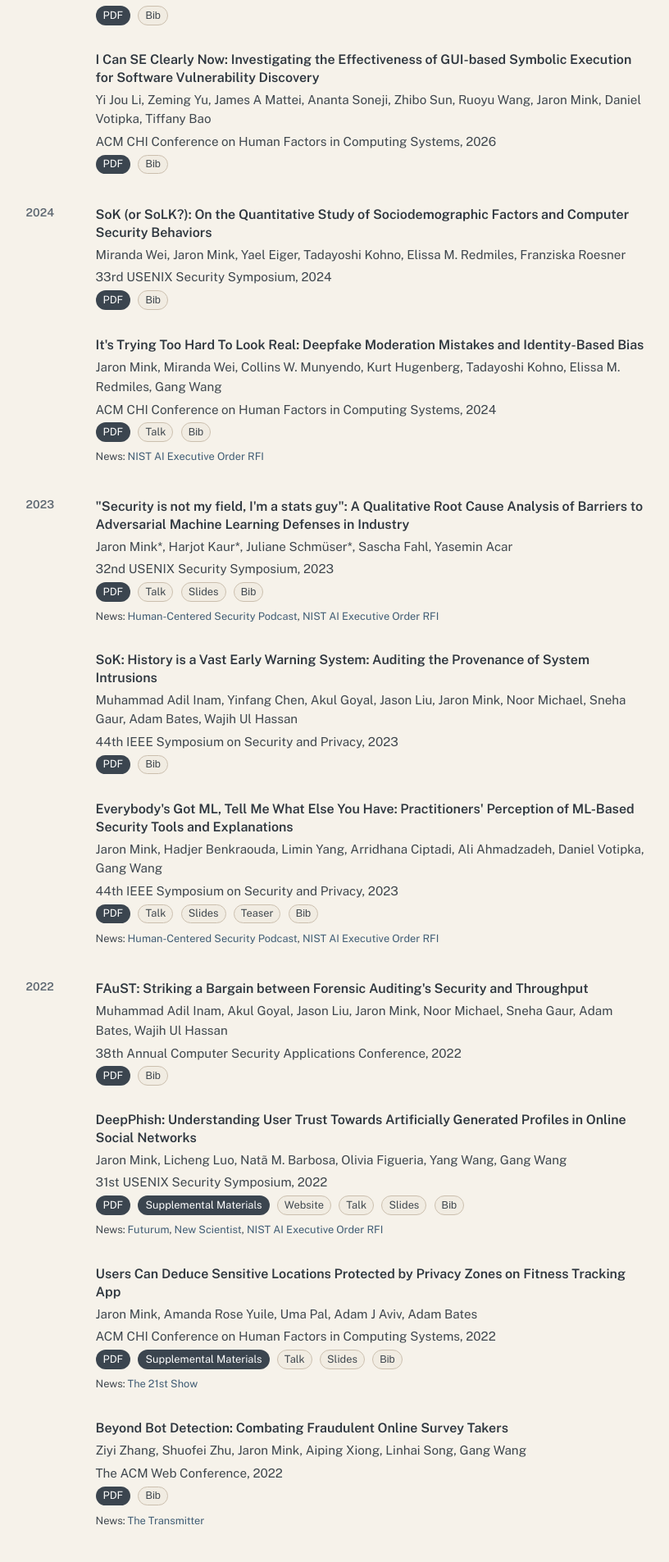
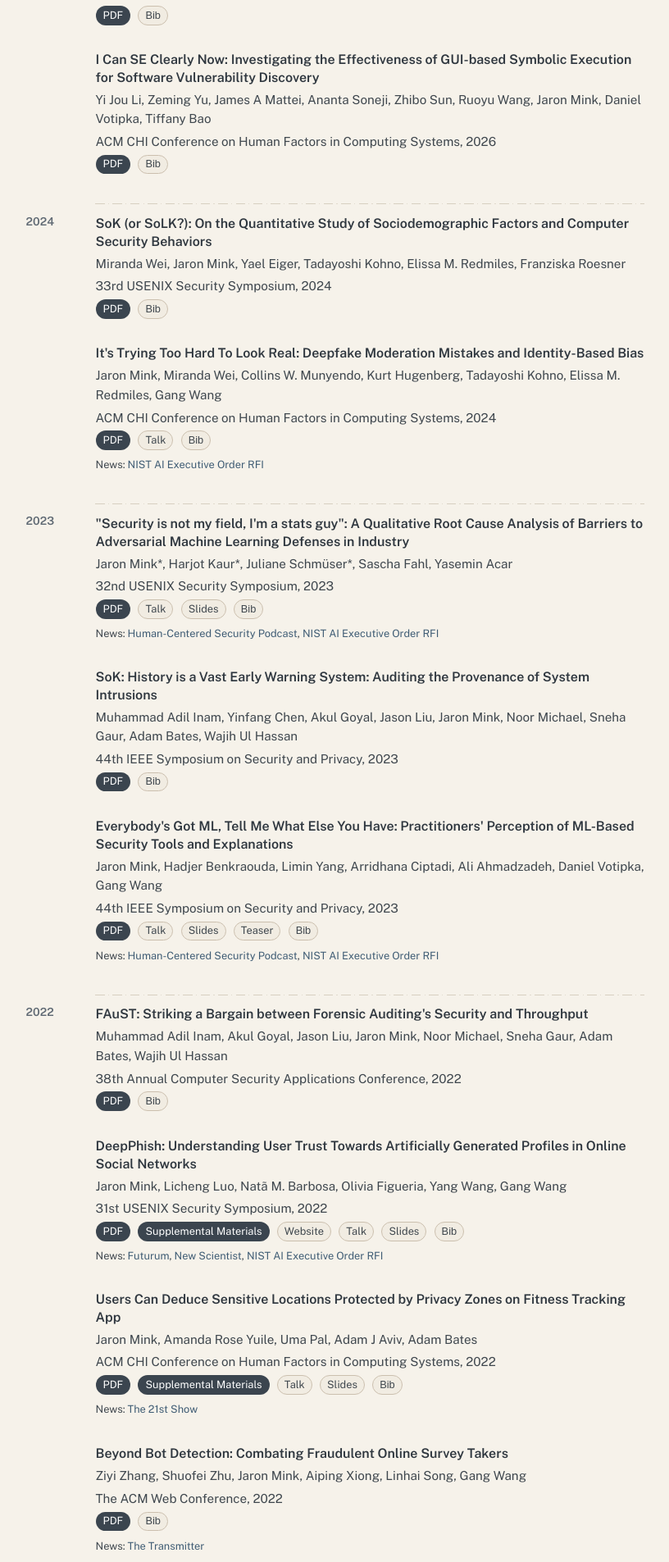
Before and after one commit to JaronMink/personal-website, a Jekyll site: the page built from publications.md, in a window 1280 px wide. Shown: the part 636-2541 px from the top of the page at 82% size, without its empty margins (111-927 px from the left). Built offline with Jekyll 4.4.1, drawn with Linux system fonts in a browser that asks for light colours.

Commit message:
Restore theme UI refinements

```diff
--- a/_includes/scripts/theme-init.html
+++ b/_includes/scripts/theme-init.html
@@ -1,13 +1,41 @@
+<style>
+  :root {
+    background-color: #f6f2ea;
+    color: #3f474e;
+    color-scheme: light;
+  }
+
+  @media (prefers-color-scheme: dark) {
+    :root {
+      background-color: #1d1b19;
+      color: #d6d0c6;
+      color-scheme: dark;
+    }
+  }
+
+  html[data-theme='light'] {
+    background-color: #f6f2ea;
+    color: #3f474e;
+    color-scheme: light;
+  }
+
+  html[data-theme='dark'] {
+    background-color: #1d1b19;
+    color: #d6d0c6;
+    color-scheme: dark;
+  }
+</style>
 <script>
   (function () {
+    var THEME_KEY = 'theme';
+
+    document.documentElement.classList.add('theme-preload');
+
     try {
-      document.documentElement.classList.add('theme-preload');
-      var savedTheme = localStorage.getItem('theme');
-      var initialTheme = savedTheme;
-      if (initialTheme !== 'light' && initialTheme !== 'dark') {
-        initialTheme = window.matchMedia('(prefers-color-scheme: dark)').matches ? 'dark' : 'light';
+      var theme = localStorage.getItem(THEME_KEY);
+      if (theme === 'light' || theme === 'dark') {
+        document.documentElement.setAttribute('data-theme', theme);
       }
-      document.documentElement.setAttribute('data-theme', initialTheme);
     } catch (e) {}
   })();
 </script>
--- a/_sass/minimal-light.scss
+++ b/_sass/minimal-light.scss
@@ -146,18 +146,27 @@ $palettes: (
   :root {
     @include emit-theme-vars(dark);
   }
+
+  html:not([data-theme='light']) {
+    color-scheme: dark;
+  }
 }
 
 html[data-theme='light'] {
   @include emit-theme-vars(light);
+  color-scheme: light;
 }
 
 html[data-theme='dark'] {
   @include emit-theme-vars(dark);
+  color-scheme: dark;
 }
 
 html {
   scrollbar-gutter: stable;
+  background-color: var(--bg);
+  color: var(--text);
+  color-scheme: light;
 }
 
 * {
@@ -1544,6 +1553,29 @@ html[data-theme='dark'] .pub-filter-view--list .pub-area-filter--area.is-partial
   padding-right: 0.3rem;
 }
 
+.pub-year-group + .pub-year-group {
+  position: relative;
+  padding-top: 0.65rem;
+}
+
+.pub-year-group + .pub-year-group::before {
+  content: "";
+  position: absolute;
+  top: 0;
+  left: calc(4rem + 0.95rem + 0.35rem);
+  right: 0.35rem;
+  height: 1px;
+  background-image: repeating-linear-gradient(
+    90deg,
+    color-mix(in srgb, var(--map-rule) 68%, transparent) 0 0.72rem,
+    transparent 0.72rem 0.98rem,
+    color-mix(in srgb, var(--map-rule) 48%, transparent) 0.98rem 1.06rem,
+    transparent 1.06rem 1.34rem
+  );
+  opacity: 0.6;
+  pointer-events: none;
+}
+
 .pub-item {
   margin: 0 0 1.25rem;
   scroll-margin-top: 1rem;
@@ -1900,6 +1932,14 @@ html[data-theme='dark'] .pub-filter-view--list .pub-area-filter--area.is-partial
     grid-template-columns: 1fr;
     row-gap: 0.12rem;
     margin-bottom: 1rem;
+  }
+
+  .pub-year-group + .pub-year-group {
+    padding-top: 0;
+  }
+
+  .pub-year-group + .pub-year-group::before {
+    content: none;
   }
 
   .pub-year-sticky {
@@ -2215,8 +2255,8 @@ td {
   inset: 0.3rem;
   z-index: 0;
   background-image:
-    linear-gradient(to right, color-mix(in srgb, var(--map-rule) 10%, transparent) 1px, transparent 1px),
-    linear-gradient(to bottom, color-mix(in srgb, var(--map-rule) 8%, transparent) 1px, transparent 1px);
+    linear-gradient(to right, color-mix(in srgb, var(--map-rule) 14%, transparent) 1px, transparent 1px),
+    linear-gradient(to bottom, color-mix(in srgb, var(--map-rule) 12%, transparent) 1px, transparent 1px);
   background-position: 0.12rem 0.08rem;
   background-size: 2.35rem 2.35rem;
   opacity: 0.42;
@@ -2226,21 +2266,11 @@ td {
   inset: 0.5rem 0.65rem 0.45rem;
   z-index: 0;
   background-image:
-    linear-gradient(color-mix(in srgb, var(--map-rule) 42%, transparent), color-mix(in srgb, var(--map-rule) 42%, transparent)),
-    linear-gradient(color-mix(in srgb, var(--map-rule) 42%, transparent), color-mix(in srgb, var(--map-rule) 42%, transparent)),
-    repeating-linear-gradient(
-      to bottom,
-      color-mix(in srgb, var(--map-rule) 24%, transparent) 0 1px,
-      transparent 1px 11px
-    ),
-    repeating-linear-gradient(
-      to right,
-      color-mix(in srgb, var(--map-rule) 24%, transparent) 0 1px,
-      transparent 1px 11px
-    );
+    linear-gradient(color-mix(in srgb, var(--map-rule) 68%, transparent), color-mix(in srgb, var(--map-rule) 68%, transparent)),
+    linear-gradient(color-mix(in srgb, var(--map-rule) 68%, transparent), color-mix(in srgb, var(--map-rule) 68%, transparent));
   background-repeat: no-repeat;
-  background-position: center top, left center, center top, left center;
-  background-size: 1px 100%, 100% 1px, 0.55rem 100%, 100% 0.55rem;
+  background-position: center top, left center;
+  background-size: 1px 100%, 100% 1px;
   opacity: 0.72;
 }
 
@@ -2303,9 +2333,9 @@ td {
   height: 1px;
   background-image: repeating-linear-gradient(
     90deg,
-    color-mix(in srgb, var(--map-rule) 42%, transparent) 0 0.72rem,
+    color-mix(in srgb, var(--map-rule) 68%, transparent) 0 0.72rem,
     transparent 0.72rem 0.98rem,
-    color-mix(in srgb, var(--map-rule) 24%, transparent) 0.98rem 1.06rem,
+    color-mix(in srgb, var(--map-rule) 48%, transparent) 0.98rem 1.06rem,
     transparent 1.06rem 1.34rem
   );
   opacity: 0.6;
@@ -2404,9 +2434,9 @@ td {
   height: 1px;
   background-image: repeating-linear-gradient(
     90deg,
-    color-mix(in srgb, var(--map-rule) 42%, transparent) 0 0.72rem,
+    color-mix(in srgb, var(--map-rule) 68%, transparent) 0 0.72rem,
     transparent 0.72rem 0.98rem,
-    color-mix(in srgb, var(--map-rule) 24%, transparent) 0.98rem 1.06rem,
+    color-mix(in srgb, var(--map-rule) 48%, transparent) 0.98rem 1.06rem,
     transparent 1.06rem 1.34rem
   );
   opacity: 0.6;
@@ -2432,9 +2462,9 @@ td {
   height: 1px;
   background-image: repeating-linear-gradient(
     90deg,
-    color-mix(in srgb, var(--map-rule) 42%, transparent) 0 0.72rem,
+    color-mix(in srgb, var(--map-rule) 68%, transparent) 0 0.72rem,
     transparent 0.72rem 0.98rem,
-    color-mix(in srgb, var(--map-rule) 24%, transparent) 0.98rem 1.06rem,
+    color-mix(in srgb, var(--map-rule) 48%, transparent) 0.98rem 1.06rem,
     transparent 1.06rem 1.34rem
   );
   opacity: 0.6;
@@ -2586,20 +2616,14 @@ td {
     bottom: 0.58rem;
     left: calc(0.34rem - 0.24rem + 0.5px);
     width: 0.48rem;
-    background-image:
-      linear-gradient(
-        180deg,
-        color-mix(in srgb, var(--map-rule) 42%, transparent) 0%,
-        color-mix(in srgb, var(--map-rule) 20%, transparent) 100%
-      ),
-      repeating-linear-gradient(
-        to bottom,
-        color-mix(in srgb, var(--map-rule) 26%, transparent) 0 1px,
-        transparent 1px 11px
-      );
+    background-image: linear-gradient(
+      180deg,
+      color-mix(in srgb, var(--map-rule) 68%, transparent) 0%,
+      color-mix(in srgb, var(--map-rule) 44%, transparent) 100%
+    );
     background-repeat: no-repeat;
-    background-position: center top, center top;
-    background-size: 1px 100%, 0.48rem 100%;
+    background-position: center top;
+    background-size: 1px 100%;
     opacity: 0.6;
   }
 
@@ -2607,8 +2631,8 @@ td {
     display: block;
     inset: 0.3rem 58% 0.3rem 0.02rem;
     background-image:
-      linear-gradient(to right, color-mix(in srgb, var(--map-rule) 10%, transparent) 1px, transparent 1px),
-      linear-gradient(to bottom, color-mix(in srgb, var(--map-rule) 8%, transparent) 1px, transparent 1px);
+      linear-gradient(to right, color-mix(in srgb, var(--map-rule) 14%, transparent) 1px, transparent 1px),
+      linear-gradient(to bottom, color-mix(in srgb, var(--map-rule) 12%, transparent) 1px, transparent 1px);
     background-position: 0.14rem 0.12rem;
     background-size: 2.35rem 2.35rem;
     opacity: 0.46;
@@ -2626,21 +2650,15 @@ td {
     left: -0.66rem;
     right: 0.08rem;
     height: 0.48rem;
-    background-image:
-      linear-gradient(
-        90deg,
-        color-mix(in srgb, var(--map-rule) 34%, transparent) 0%,
-        color-mix(in srgb, var(--map-rule) 16%, transparent) 72%,
-        transparent 100%
-      ),
-      repeating-linear-gradient(
-        90deg,
-        color-mix(in srgb, var(--map-rule) 24%, transparent) 0 1px,
-        transparent 1px 11px
-      );
+    background-image: linear-gradient(
+      90deg,
+      color-mix(in srgb, var(--map-rule) 60%, transparent) 0%,
+      color-mix(in srgb, var(--map-rule) 38%, transparent) 72%,
+      transparent 100%
+    );
     background-repeat: no-repeat;
-    background-position: left center, left center;
-    background-size: 100% 1px, 100% 0.48rem;
+    background-position: left center;
+    background-size: 100% 1px;
     opacity: 0.58;
   }
 
--- a/assets/js/theme-toggle.js
+++ b/assets/js/theme-toggle.js
@@ -1,4 +1,6 @@
 (function () {
+  var THEME_KEY = 'theme';
+
   function releaseThemePreload() {
     window.requestAnimationFrame(function () {
       document.documentElement.classList.remove('theme-preload');
@@ -11,12 +13,21 @@
     return;
   }
 
-  var themeToggleLocked = false;
+  function explicitTheme() {
+    var theme = document.documentElement.getAttribute('data-theme');
+    return theme === 'light' || theme === 'dark' ? theme : null;
+  }
+
+  function computedTheme() {
+    if (!window.getComputedStyle) {
+      return window.matchMedia('(prefers-color-scheme: dark)').matches ? 'dark' : 'light';
+    }
+    var colorScheme = window.getComputedStyle(document.documentElement).colorScheme || '';
+    return colorScheme.indexOf('dark') !== -1 ? 'dark' : 'light';
+  }
 
   function currentTheme() {
-    var explicit = document.documentElement.getAttribute('data-theme');
-    if (explicit === 'light' || explicit === 'dark') return explicit;
-    return window.matchMedia('(prefers-color-scheme: dark)').matches ? 'dark' : 'light';
+    return explicitTheme() || computedTheme();
   }
 
   function renderButton(theme) {
@@ -29,20 +40,12 @@
   releaseThemePreload();
 
   button.addEventListener('click', function () {
-    if (themeToggleLocked) return;
-    themeToggleLocked = true;
-
-    var theme = currentTheme();
-    var nextTheme = theme === 'dark' ? 'light' : 'dark';
+    var nextTheme = currentTheme() === 'dark' ? 'light' : 'dark';
     document.documentElement.setAttribute('data-theme', nextTheme);
+    renderButton(nextTheme);
 
     try {
-      localStorage.setItem('theme', nextTheme);
+      localStorage.setItem(THEME_KEY, nextTheme);
     } catch (e) {}
-
-    renderButton(nextTheme);
-    window.setTimeout(function () {
-      themeToggleLocked = false;
-    }, 250);
   });
 })();
```
Also changed, not shown: 1 other file.
